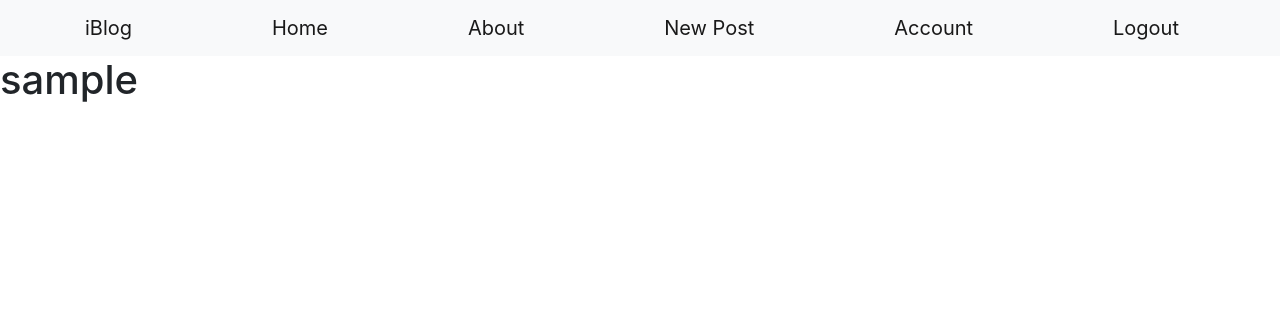
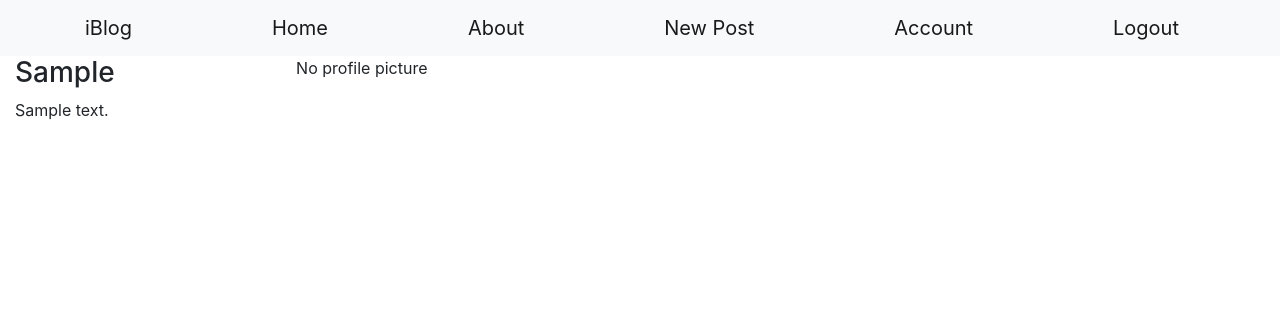
Before and after one commit to nziokaivy/iBlog, a Flask app: template app/templates/account.html in a window 1280 px wide. Shown: the top 316 px of the page. Run offline with Flask 2, Linux system fonts and the light colour scheme; a user stored in the database is signed in; tables that the repository leaves empty hold one stand-in row (values such as "Sample post"); the template is opened without the code that fills it: values that come from a table or form of the project are taken from there, most other values are stand-ins (such as "Sample title", 1, 10 or a date in 2020); some libraries are stand-ins or nearby versions.

Commit message:
add profile content into account.html template

```diff
--- a/app/main/views.py
+++ b/app/main/views.py
@@ -1,5 +1,5 @@
 from flask_wtf import FlaskForm
-from flask import Flask, render_template, url_for
+from flask import Flask, render_template, url_for,redirect, request, abort
 from . import main
 from ..models import User
 
--- a/app/templates/account.html
+++ b/app/templates/account.html
@@ -1,5 +1,30 @@
 {% extends "layout.html" %}
 
 {% block content %}
-<h1>{{ current_user.username }}</h1>
-{% endblock content %}
+
+<div class="container">
+<div class="row">
+<!-- displaying  Username-->
+  <div class="col-md-4">
+    <h3> {{user.username| capitalize}} </h3>
+
+    <!--Displaying user bio-->
+    {% if user.bio %}
+      <p> {{user.bio}}</p>
+    {%else%}
+      <p> {{user.username| capitalize}} has no bio </p>
+    {% endif %}
+  </div>
+
+  <!--Display profile photo-->
+  <div class="col-md-4">
+
+    {% if user.profile_pic_path %}
+    <img src="{{url_for('static',filename=user.profile_pic_path)}}" alt="" class="img-thumbnail">
+    {%else%}
+    <p>No profile picture</p>
+    {% endif %}
+  </div>
+</div>
+</div>
+{% endblock %}
```
